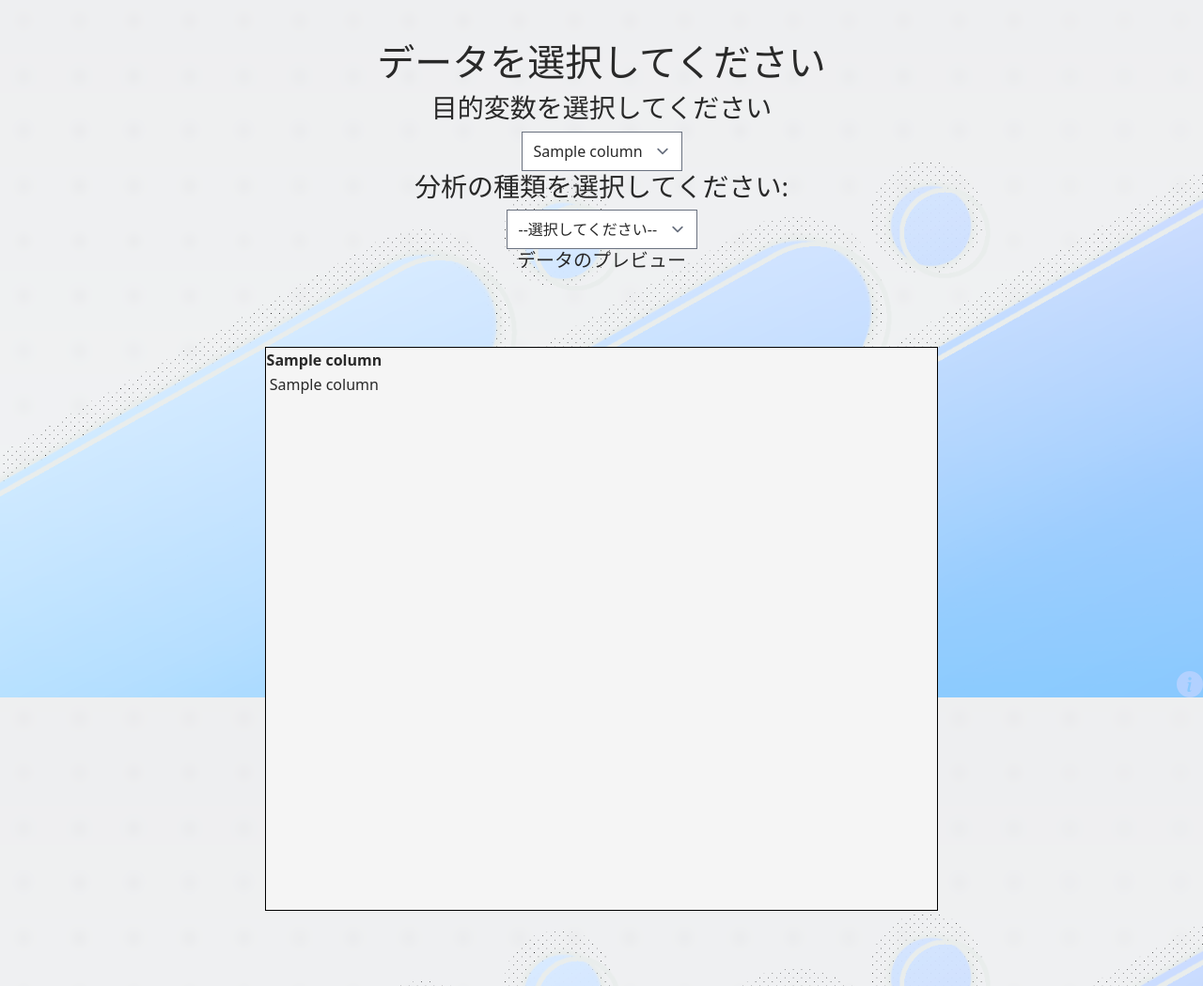
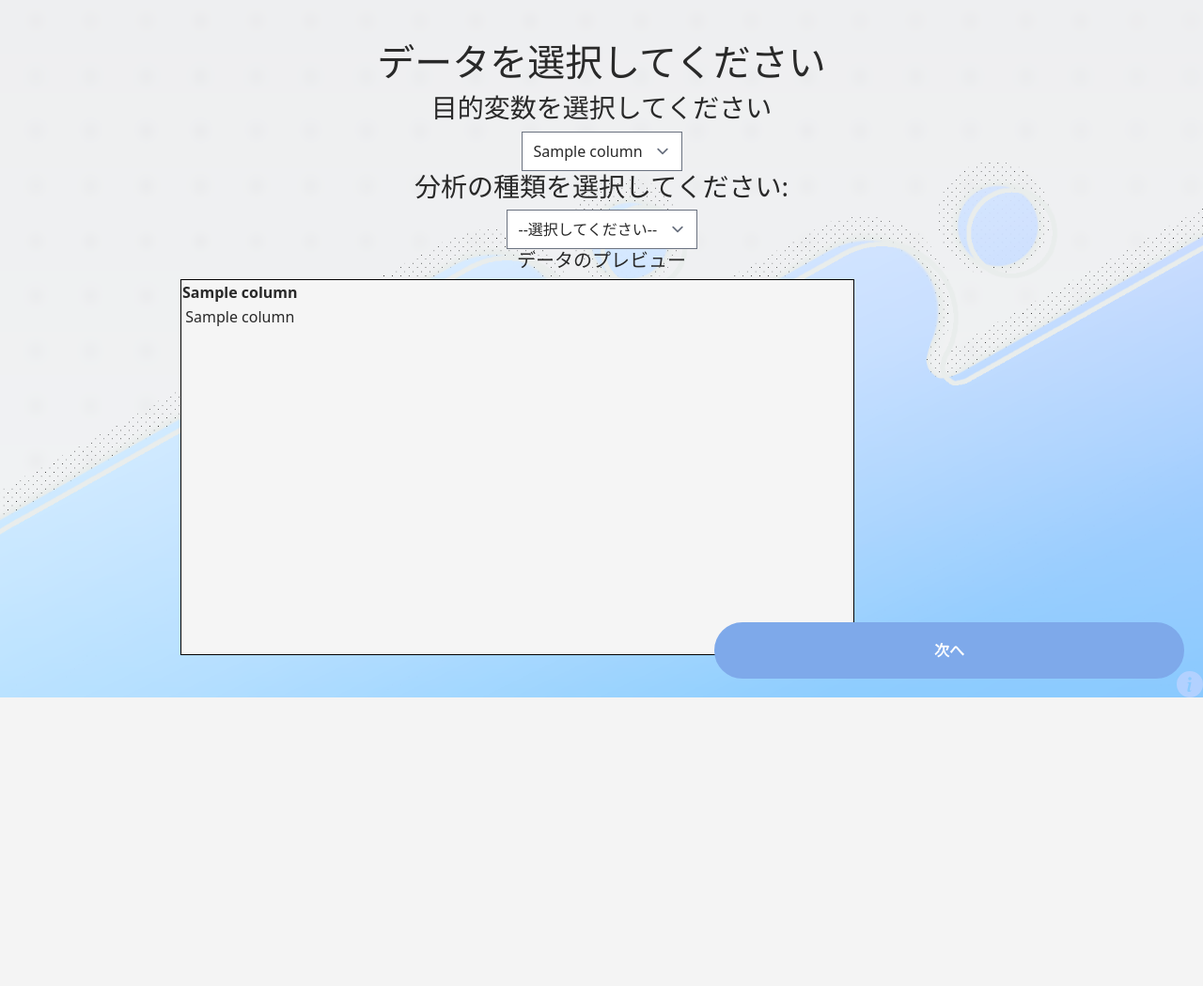
Before and after one commit to tontiruu/AutoML, a Flask app: template templates/choseTarget.html in a window 1280 px wide. Shown: the part 58-1107 px from the top of the page at 94% size. After the commit the page ends 800 px from the top, so only its background shows below. Run offline with Flask 3, Linux system fonts and the light colour scheme; the template is opened without the code that fills it: most values are stand-ins (such as "Sample title", 1, 10 or a date in 2020); some libraries are stand-ins or nearby versions.

Commit message:
choseTargetの次へボタン

```diff
--- a/static/choseTarget.css
+++ b/static/choseTarget.css
@@ -34,13 +34,38 @@
   width: 80%; /* 画面幅の80% */
   max-width: 800px; /* 最大幅を指定 */
   height: 80vh; /* 画面の高さの80% */
-  max-height: 600px; /* 最大高さを指定 */
+  max-height: 400px; /* 最大高さを指定 */
   background-color: whitesmoke;
   overflow: auto; /* スクロールが必要な場合に表示 */
   border: black 1px solid;
-  margin: 10vh auto; /* 上下中央に配置 */
 }
 
 .preview {
   text-align: center; /* テーブルを中央に配置 */
 }
+
+.next-button {
+  position: fixed;
+  bottom: 20px;
+  right: 20px;
+  cursor: pointer;
+  z-index: 9999; /* 最前面に配置 */
+  display: block;
+  text-align: center;
+  vertical-align: middle;
+  text-decoration: none;
+  width: 500px;
+  margin: auto;
+  padding: 1rem 4rem;
+  font-weight: bold;
+  border: 2px solid #7ea9ea;
+  background: #7ea9ea;
+  color: #fff;
+  border-radius: 100vh;
+  transition: 0.5s;
+}
+
+.next-button:hover {
+  color: #7ea9ea;
+  background: #fff;
+}
--- a/templates/choseTarget.html
+++ b/templates/choseTarget.html
@@ -60,6 +60,7 @@ color:#292929;">
 </div>
 
 
+<button class="next-button">次へ</button>
 
 
 
```
